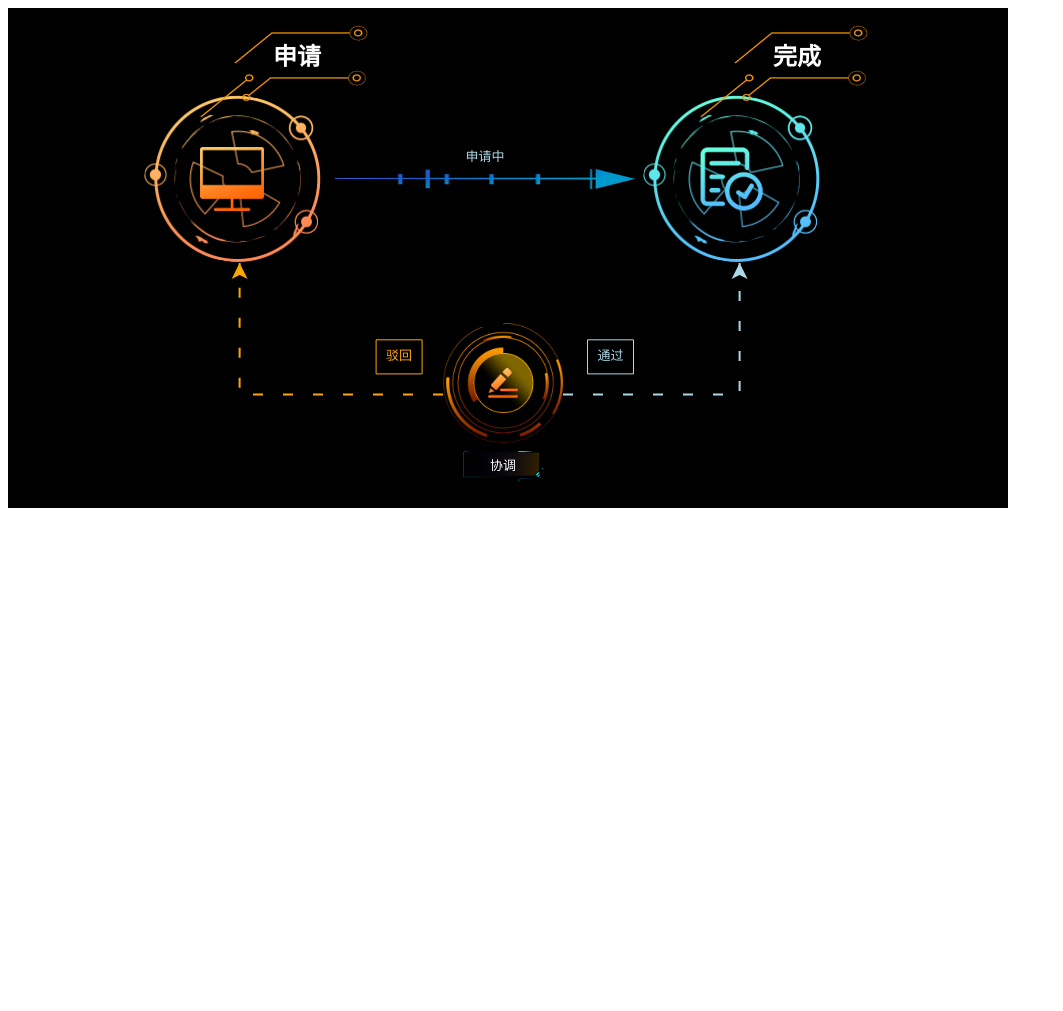
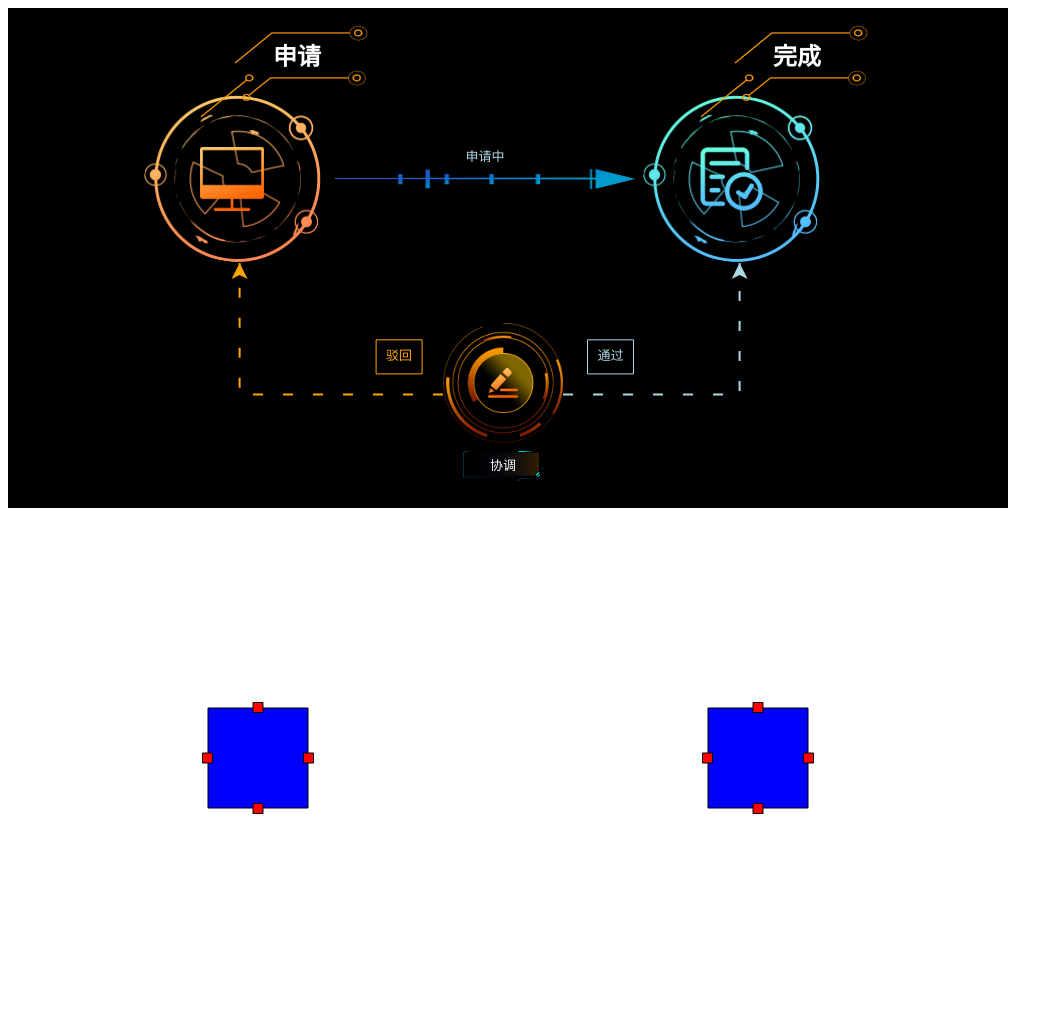
Before and after one commit to bluefish733/sample, a plain HTML site: page process/2-adornment/index.html in a window 1280 px wide. Shown: the whole page, without its empty margins (0-1063 px from the left). Before the commit the page ends 800 px from the top, so only its background shows below. Drawn offline with Linux system fonts and the light colour scheme.

Commit message:
添加 adornment

```diff
--- a/process/2-adornment/index.html
+++ b/process/2-adornment/index.html
@@ -6,7 +6,7 @@
   <meta http-equiv="X-UA-Compatible" content="ie=edge">
   <title>Document</title>
   <style>
-    canvas {
+    #diagram canvas {
       border: none;
       outline: none;
       background: #000;
@@ -15,7 +15,9 @@
 </head>
 <body>
   <div id="diagram" style="width: 1000px; height: 500px"></div>
+  <div id="port" style="width: 1000px; height: 500px"></div>
 </body>
 <script src="../src/go.js"></script>
 <script src="./index.js"></script>
+<script src="./port.js"></script>
 </html>
--- a/process/2-adornment/index.js
+++ b/process/2-adornment/index.js
@@ -1,9 +1,4 @@
 const $ = go.GraphObject.make
-
-const diagram = $(go.Diagram, 'diagram', {
-  'initialContentAlignment': go.Spot.Center,
-  'undoManager.isEnabled': true
-})
 
 /******************** Node Selection Template ********************/
 const nodeSelectionAdornmentTemplate =
@@ -17,6 +12,70 @@ const nodeSelectionAdornmentTemplate =
         $(go.Placeholder))
 /******************** node selection template ********************/
 
+/******************** Node Resize Template ********************/
+const makeNodeResizeShapeOption = (cursor, alignment) => ({
+    cursor,
+    alignment,
+    desiredSize: new go.Size(12, 12),
+    fill: 'lightyellow',
+    stroke: 'yellow'
+})
+
+const nodeResizeAdornmentTemplate =
+    $(go.Adornment, go.Panel.Spot,
+        $(go.Placeholder),
+        $(go.Shape, makeNodeResizeShapeOption('nw-resize', go.Spot.TopLeft)),
+        $(go.Shape, makeNodeResizeShapeOption('ne-resize', go.Spot.TopRight)),
+
+        $(go.Shape, makeNodeResizeShapeOption('se-resize', go.Spot.BottomLeft)),
+        $(go.Shape, makeNodeResizeShapeOption('sw-resize', go.Spot.BottomRight))
+    )
+/******************** node resize template ********************/
+
+/******************** Node Rotate Template ********************/
+const makeTopRotatingTool = () => (
+    class TopRotatingTool extends go.RotatingTool {
+        updateAdornments(part) {
+            go.RotatingTool.prototype.updateAdornments.call(this, part)
+            var adornment = part.findAdornment('Rotating')
+            if (adornment !== null) {
+                adornment.location = part.rotateObject.getDocumentPoint(new go.Spot(0.5, 0, 0, -30))  // above middle top
+            }
+        }
+
+        rotate(newangle) {
+            go.RotatingTool.prototype.rotate.call(this, newangle + 90)
+        }
+    }
+)
+
+const nodeRotateAdornmentTemplate =
+    $(go.Adornment,
+        $(go.Shape, 'Circle',
+            {
+                cursor: 'pointer',
+                desiredSize: new go.Size(7, 7),
+                fill: 'lightyellow',
+                stroke: 'yellow'
+            }),
+
+        $(go.Shape,
+            {
+                geometryString: 'M3.5 7 L3.5 30',
+                isGeometryPositioned: true,
+                stroke: 'yellow',
+                strokeWidth: 1.5,
+                strokeDashArray: [4, 2]
+            })
+    )
+/******************** node rotate template ********************/
+
+const diagram = $(go.Diagram, 'diagram', {
+    'initialContentAlignment': go.Spot.Center,
+    'undoManager.isEnabled': true,
+    'rotatingTool': $(makeTopRotatingTool())
+})
+
 /******************** Node Template ********************/
 diagram.nodeTemplateMap.add('node1',
     $(go.Node, go.Panel.Position,
@@ -24,6 +83,11 @@ diagram.nodeTemplateMap.add('node1',
 
         // 选择节点装饰器
         { selectable: true, selectionAdornmentTemplate: nodeSelectionAdornmentTemplate },
+        // 调整大小装饰器
+        { resizable: true, resizeAdornmentTemplate: nodeResizeAdornmentTemplate },
+        // 旋转节点装饰器
+        { rotatable: true, rotateAdornmentTemplate: nodeRotateAdornmentTemplate },
+        { locationSpot: go.Spot.Center },
 
         new go.Binding('position'),
 
@@ -79,6 +143,7 @@ diagram.nodeTemplateMap.add('node2',
         // 文字块
         $(go.Panel, go.Panel.Auto,
             { margin: new go.Margin(8, 0, 0, 0) },
+
             $(go.Picture,
                 { width: 80, height: 30 },
                 new go.Binding('source', 'textBgSrc')),
--- /dev/null
+++ b/process/2-adornment/port.js
@@ -0,0 +1,48 @@
+const portDiagram = $(go.Diagram, 'port', {
+  'initialContentAlignment': go.Spot.Center,
+  'undoManager.isEnabled': true
+})
+
+// 指定被创建的连接线的模板
+portDiagram.linkTemplate = $(go.Link,
+  $(go.Shape, { stroke: 'black', strokeWidth: 3 })
+)
+
+// 指定被创建的节点的模板
+const makePort = (portId, spot) => (
+  $(go.Shape, {
+    cursor: 'pointer',
+    fill: 'red',
+    width: 10,
+    height: 10,
+    alignment: spot,
+    portId,
+    fromLinkable: true,
+    toLinkable: true
+  })
+)
+
+portDiagram.nodeTemplate =
+  $(go.Node, go.Panel.Spot,
+    new go.Binding('position'),
+
+    $(go.Shape, { fill: 'blue' }),
+
+    makePort('T', go.Spot.Top),
+    makePort('B', go.Spot.Bottom),
+    makePort('L', go.Spot.Left),
+    makePort('R', go.Spot.Right),
+  )
+
+portDiagram.model = new go.GraphLinksModel(
+  [
+    {
+      key: '1',
+      position: new go.Point(500, 0)
+    },
+    {
+      key: '2',
+      position: new go.Point(0, 0)
+    }
+  ]
+)
```
Lines whose indentation alone changed are shown as unchanged.
